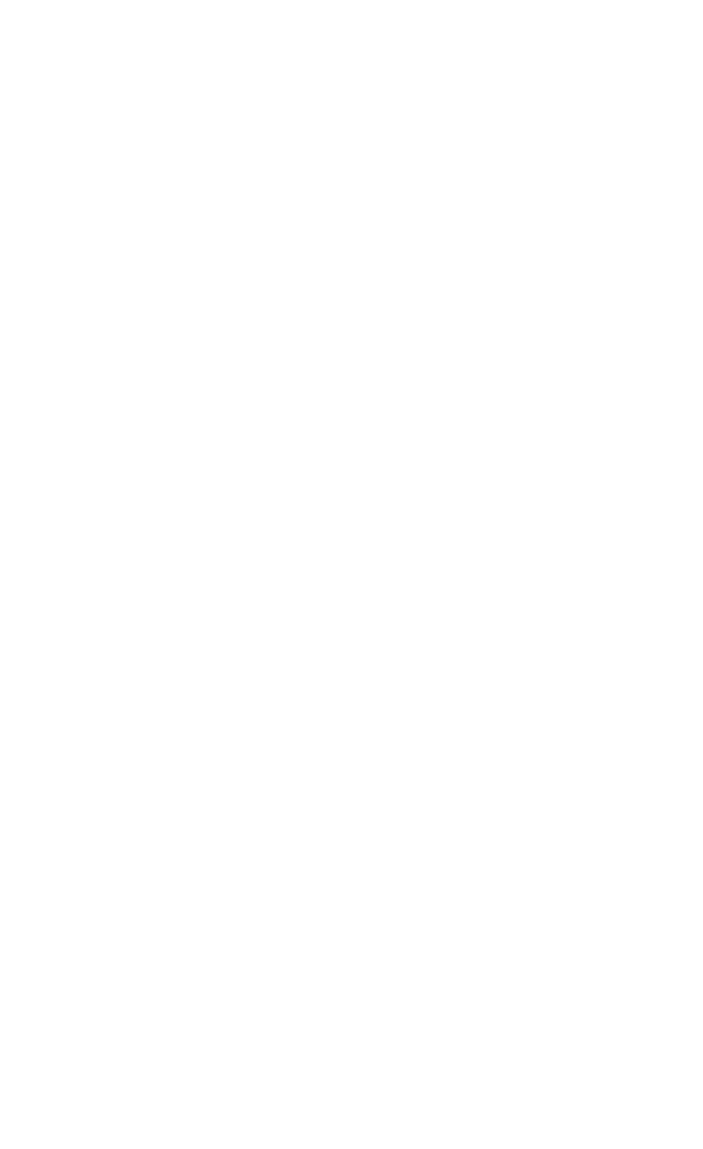
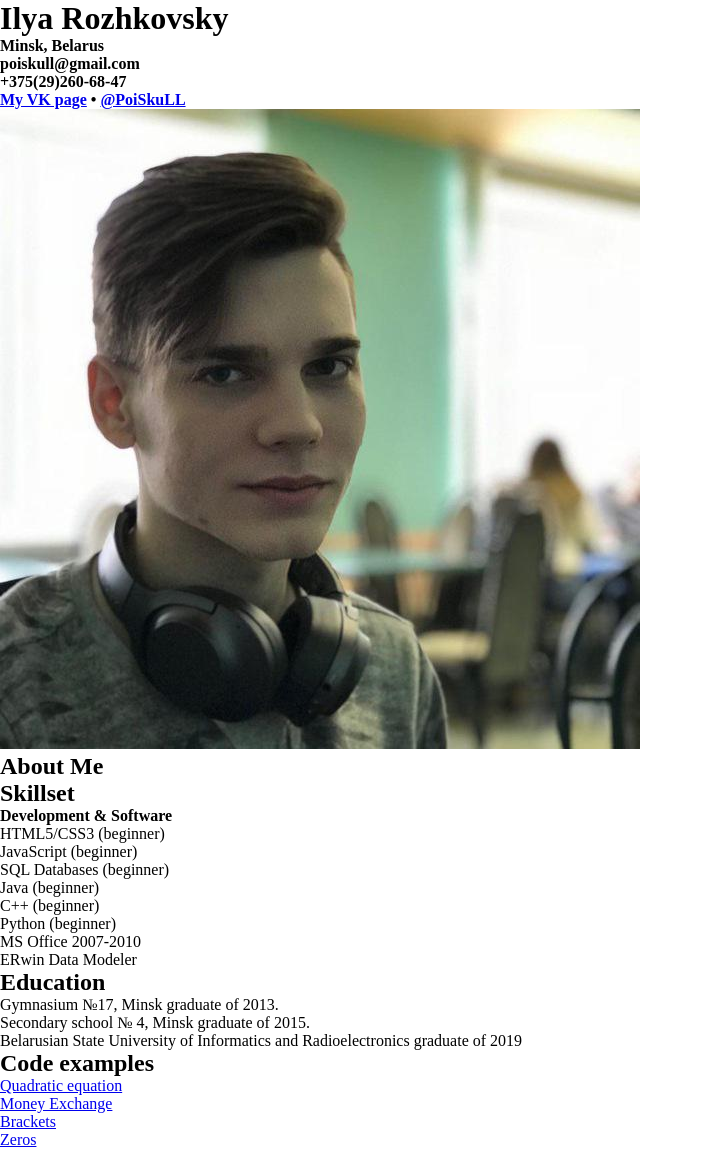
Before and after one commit to PoiSkuLL/rsschool-2019Q1-cv, a plain HTML site: page index.html in a window 1280 px wide. Shown: the whole page, without its empty margins (0-703 px from the left). Before the commit the page ends 800 px from the top, so only its background shows below. Drawn offline with Linux system fonts and the light colour scheme.

Commit message:
feat: add header, profile photo and other pictures, info about education and code examples

```diff
--- a/index.html
+++ b/index.html
@@ -5,8 +5,68 @@
         <title>Title</title>
         <link rel="stylesheet" href="style.css">
     </head>
+    <body>
+        <div itemscope itemprop="http://schema.org/Person">
+            <header>
+                <div>
+                    <h1><span itemprop="name">Ilya Rozhkovsky</span></h1>
+                    <h3><span itemprop=""></span></h3>
+                    <h4 itemprop="address" itemscope itemtype="http://schema.org/PostalAddress">
+                        <span itemprop="addressLocality">Minsk</span>,
+                        <span itemprop="addressCountry">Belarus</span>
+                    </h4>
+                    <h4><span itemprop="email">poiskull@gmail.com</span></h4>
+                    <h4><span itemprop="telephone">+375(29)260-68-47</span></h4>
+                    <h4><a href="http://vk.com/poiskull" target="_blank" itemprop="url">My VK page</a> &bull; <a href="http://github.com/PoiSkuLL" target="_blank" itemprop="url">@PoiSkuLL</a></h4>
+                </div>
+                <div>
+                    <img src="images/ilya-rozhkovsky.jpg" alt="Ilya Rozhkovsky. Photo for resume" itemprop="image" />
+                </div>
+            </header>
 
-<body>
+            <section>
+                <h2>About Me</h2>
+                <p itemprop="description"></p>
+            </section>
 
+            <section itemscope itemtype="http://schema.org/ItemList">
+                <h2 itemprop="name">Skillset</h2>
+                <section>
+                    <h4 itemprop="about">Development & Software</h4>
+                    <ul>
+                        <li itemprop="itemListElement">HTML5/CSS3 (beginner)</li>
+                        <li itemprop="itemListElement">JavaScript (beginner)</li>
+                        <li itemprop="itemListElement">SQL Databases (beginner)</li>
+                        <li itemprop="itemListElement">Java (beginner)</li>
+                        <li itemprop="itemListElement">C++ (beginner)</li>
+                        <li itemprop="itemListElement">Python (beginner)</li>
+                        <li itemprop="itemListElement">MS Office 2007-2010</li>
+                        <li itemprop="itemListElement">ERwin Data Modeler</li>
+                    </ul>
+                </section>
+            </section>
+
+            <section>
+                <h2>Education</h2>
+                <p><span itemprop="alumniOf">Gymnasium №17, Minsk</span> graduate of 2013.</p>
+                <p><span itemprop="alumniOf">Secondary school № 4, Minsk</span> graduate of 2015.</p>
+                <p><span itemprop="affiliation">Belarusian State University of Informatics and Radioelectronics</span> graduate of 2019</p>
+            </section>
+
+            <section>
+                <h2>Code examples</h2>
+                <p itemprop="name">
+                    <a href="https://github.com/PoiSkuLL/quadratic-equation" target="_blank" itemprop="url" title="Quadratic equation">Quadratic equation</a></p>
+
+                <p itemprop="name">
+                    <a href="https://github.com/PoiSkuLL/Money-Exchange" target="_blank" itemprop="url" title="Money Exchange">Money Exchange</a></p>
+
+                <p itemprop="name">
+                    <a href="https://github.com/PoiSkuLL/additional_5" target="_blank" itemprop="url" title="Brackets">Brackets</a></p>
+
+                <p itemprop="name">
+                    <a href="https://github.com/PoiSkuLL/zeros" target="_blank" itemprop="url" title="Zeros">Zeros</a></p>
+            </section>
+        </div>
     </body>
 </html>
```
Also changed, not shown: images/bg.png (added), images/bullet.png (added), images/ilya-rozhkovsky.jpg (added). Lines whose indentation alone changed are shown as unchanged.
